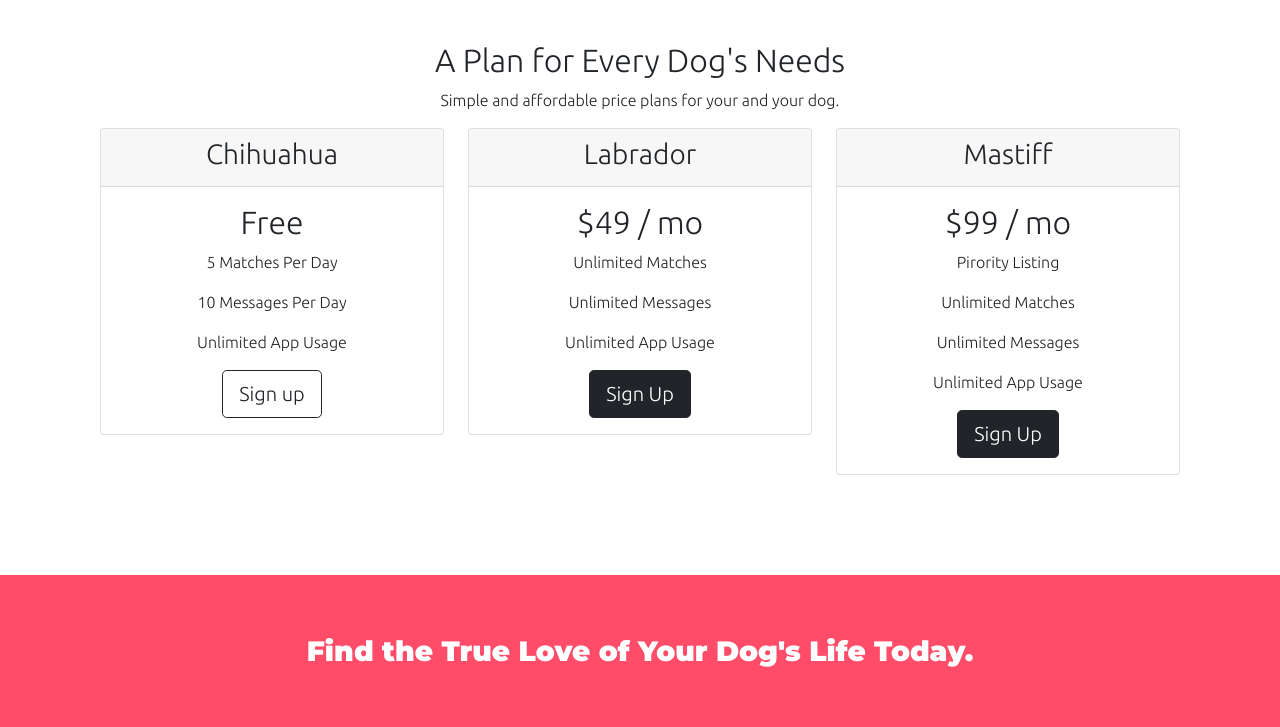
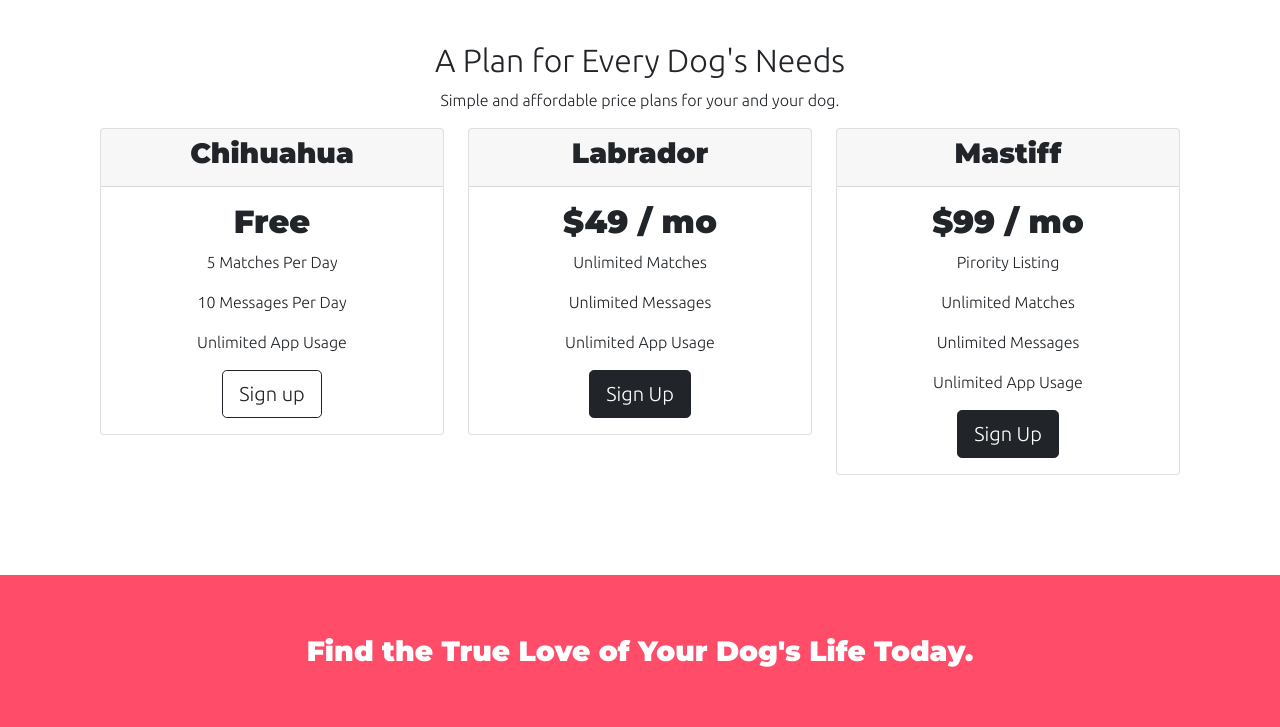
Before and after one commit to jessicaga9410/TinDog-Start-master, a plain HTML site: page index.html in a window 1280 px wide. Shown: the part 1720-2447 px from the top of the page. Drawn offline with nearby package versions, Linux system fonts and the light colour scheme.

Commit message:
added a class for title name and title price for pricing cards

```diff
--- a/css/styles.css
+++ b/css/styles.css
@@ -87,6 +87,12 @@ h1 {
   padding-bottom: 3%;
 }
 /*pricing section */
+.title-name{
+  font-family: "Montserrat", sans-serif;
+}
+.title-price{
+  font-family: "Montserrat", sans-serif;
+}
 #pricing {
   padding: 100px;
   text-align: center;
@@ -103,6 +109,9 @@ h1 {
     transform: rotate(0);
   }
 }
+
+/*CTA section*/
+
 #cta {
   background-color: #ff4c68;
   color: #fff;
--- a/index.html
+++ b/index.html
@@ -185,10 +185,10 @@
 
         <div class="card">
           <div class="card-header">
-            <h3>Chihuahua</h3>
+            <h3 class="title-name">Chihuahua</h3>
           </div>
           <div class="card-body">
-            <h2>Free</h2>
+            <h2 class="title-price">Free</h2>
             <p>5 Matches Per Day</p>
             <p>10 Messages Per Day</p>
             <p>Unlimited App Usage</p>
@@ -199,11 +199,11 @@
   <div class="pricing- column col-lg-4 col-md-6">
         <div class="card">
           <div class="card-header">
-            <h3>Labrador</h3>
+            <h3 class="title-name">Labrador</h3>
           </div>
 
           <div class="card-body">
-            <h2>$49 / mo</h2>
+            <h2 class="title-price">$49 / mo</h2>
             <p>Unlimited Matches</p>
             <p>Unlimited Messages</p>
             <p>Unlimited App Usage</p>
@@ -214,11 +214,11 @@
         <div class="pricing- column col-lg-4">
         <div class="card">
           <div class="card-header">
-            <h3>Mastiff</h3>
+            <h3 class="title-name">Mastiff</h3>
           </div>
 
           <div class="card-body">
-            <h2>$99 / mo</h2>
+            <h2 class="title-price">$99 / mo</h2>
             <p>Pirority Listing</p>
             <p>Unlimited Matches</p>
             <p>Unlimited Messages</p>
```
